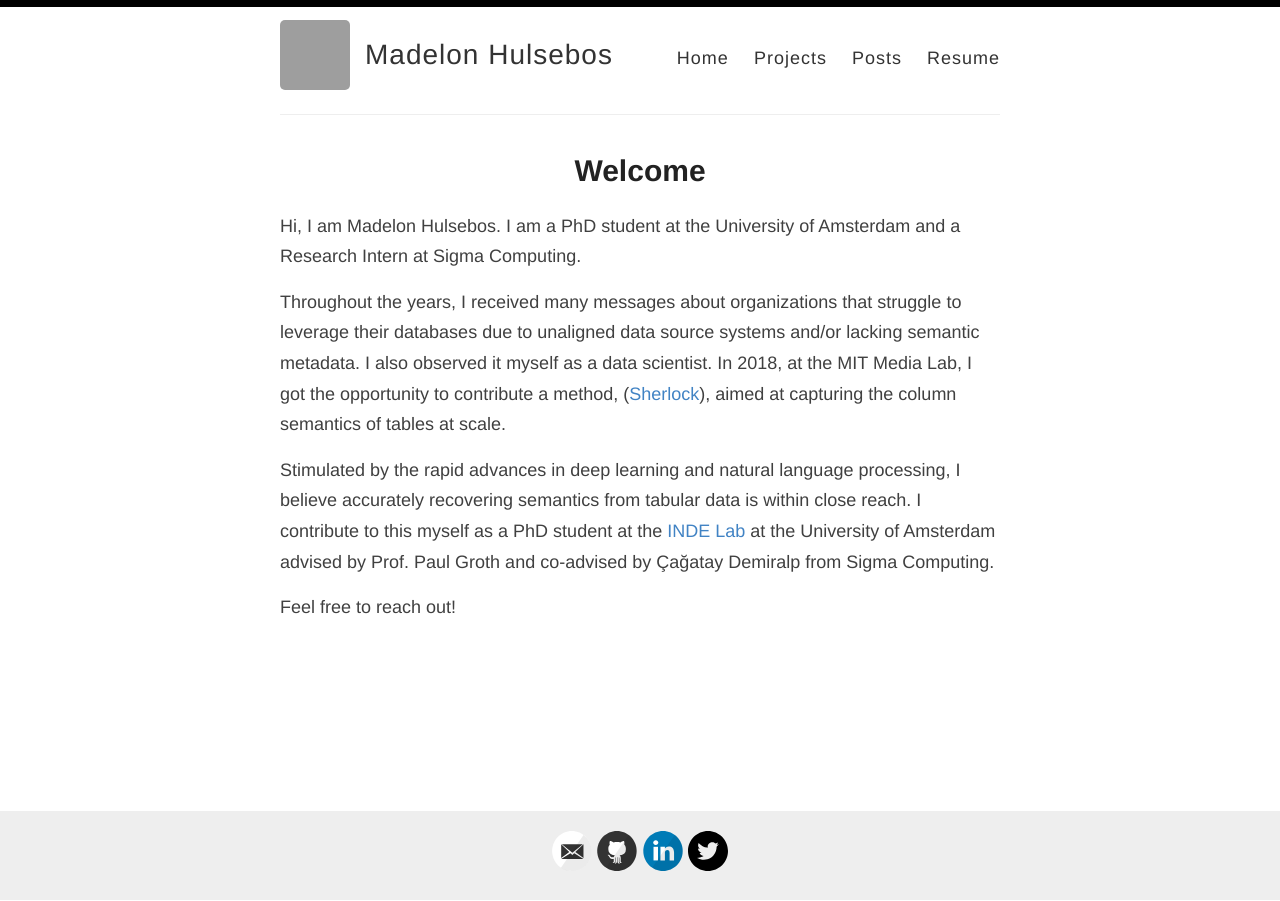
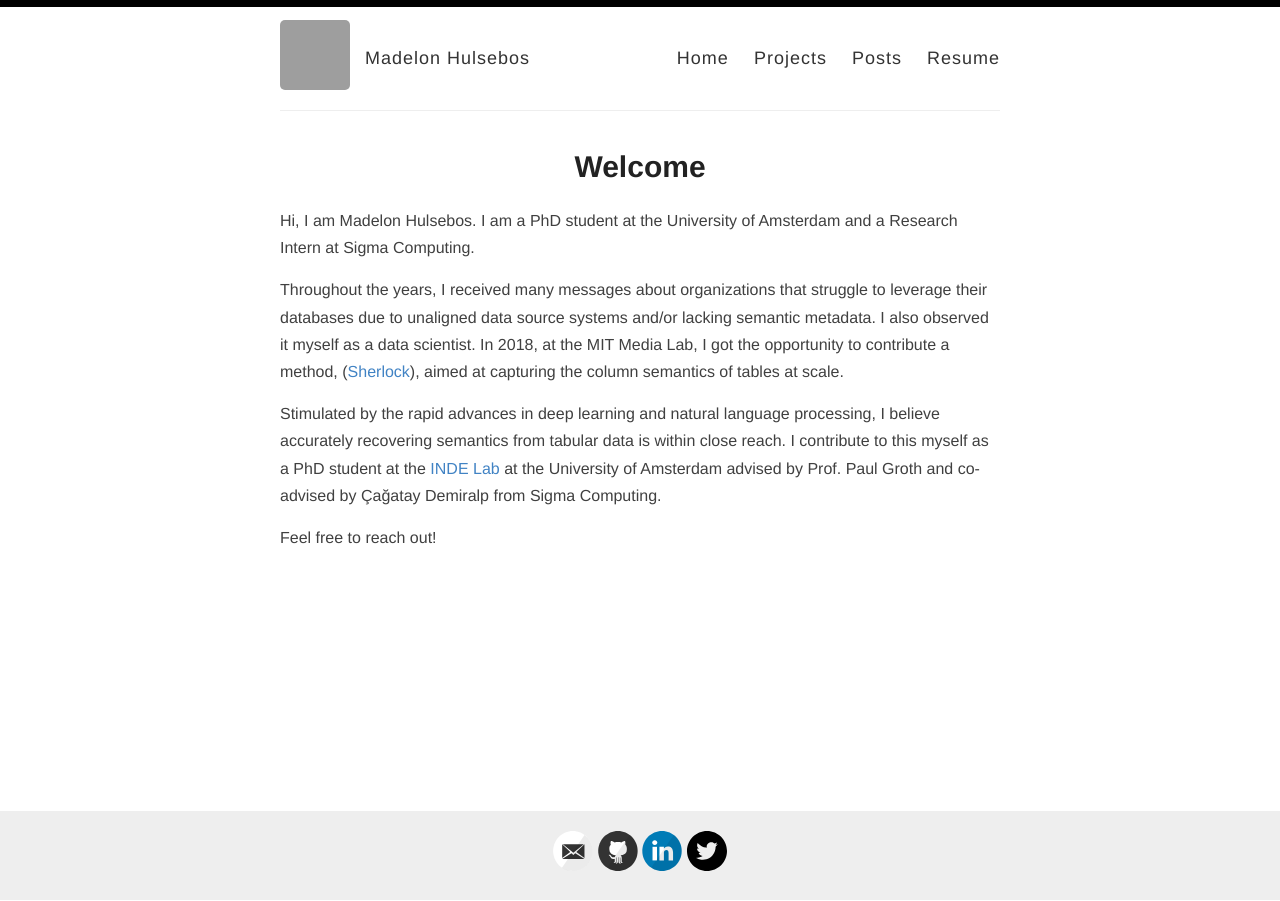
Before and after one commit to madelonhulsebos/madelonhulsebos.github.io, a Jekyll site: the page built from index.html, in a window 1280 px wide. Built offline with Jekyll 4.4.1, drawn with Linux system fonts in a browser that asks for light colours; the list of posts is cut into pages by our own code; grey boxes are pictures that could not be loaded.

Commit message:
add twitter, sharpen fonts, simplify projects page, add posts date.

```diff
--- a/_config.yml
+++ b/_config.yml
@@ -10,7 +10,7 @@
 avatar: https://github.com/madelonhulsebos.png
 
 footer-links:
-  email: madelon.hulsebos@gmail.com
+  email: m.hulsebos@uva.nl
   github: madelonhulsebos
   linkedin: madelonhulsebos
   twitter: MadelonHulsebos
--- a/_pages/posts.html
+++ b/_pages/posts.html
@@ -7,7 +7,9 @@
 <ul>
   {% for post in site.posts %}
     <li>
-      <a href="{{ post.url }}">{{ post.title }}</a>
+      <div>
+        <a href="{{ post.url }}">{{ post.title }}</a> <p style="display:inline"> {{ post.date | date: "%B %e, %Y"}} </p>
+      </div>
     </li>
   {% endfor %}
 </ul>
--- a/_pages/projects.html
+++ b/_pages/projects.html
@@ -7,7 +7,7 @@
 <ul>
   {% for project in site.projects %}
     <h3>{{ project.title }}</h3>
-    <center>{{ project.startdate }} - {{  project.enddate }}</center>
+    <!-- <center>{{ project.startdate }} - {{  project.enddate }}</center> -->
     <p>
       {{ project.content }}
     </p>
--- a/assets/style.scss
+++ b/assets/style.scss
@@ -16,7 +16,7 @@
 @import url('https://fonts.googleapis.com/css?family=Roboto');
 
 html {
-  font-size: 100%;
+  font-size: 1000%;
   font-family: $helveticaNeue;
   height: 100%;
 }
@@ -28,7 +28,7 @@
   color: #404040;
   line-height: 1.7;
   font-weight: 200;
-  font-size: 18px;
+  font-size: 16px;
   height: 100%;
 }
 
@@ -309,12 +309,12 @@
 
 .site-name {
   //margin: 0;
-  margin-top: 11px; // @TODO: Vertically middle align
+  margin-top: 23px; // @TODO: Vertically middle align
   color: $darkGray;
   cursor: pointer;
   font-family: $helveticaNeue;
   font-weight: 300;
-  font-size: 28px;
+  font-size: 18px;
   letter-spacing: 1px;
   text-align: left;
 
@@ -429,6 +429,7 @@
 }
 
 footer {
+  border-bottom: 1px solid $lightGray;
   padding: 20px 0;
   text-align: center;
 }
```
